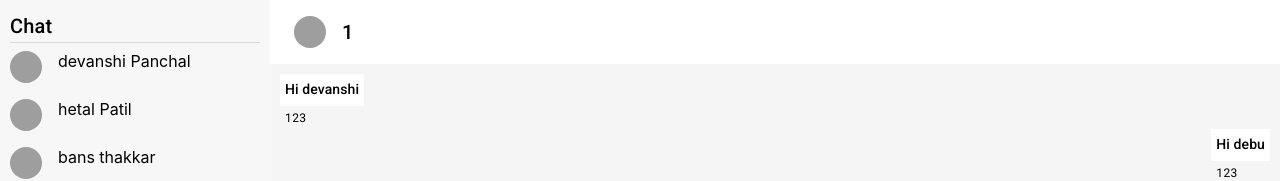
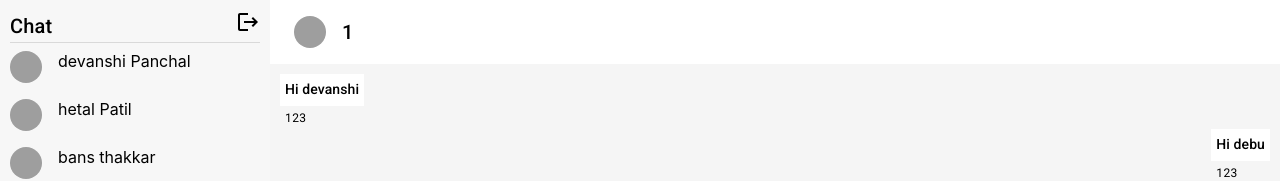
Before and after one commit to DEVANSHI-PANCHAL/Real-Time-Private-chat-app, a React (Create React App) app in the folder client/: page /1/1 in a window 1280 px wide. Shown: the top 181 px of the page. Built offline with nearby package versions, Linux system fonts and the light colour scheme; grey boxes are pictures that could not be loaded.

Commit message:
Logout icon

```diff
--- a/client/src/components/SideBar.js
+++ b/client/src/components/SideBar.js
@@ -1,5 +1,6 @@
 import React from 'react'
-import {Box,Typography,Divider} from '@mui/material'
+import {Box,Typography,Divider,Stack} from '@mui/material'
+import LogoutIcon from '@mui/icons-material/Logout';
 import UserCard from './UserCard'
 const SideBar = () => {
 
@@ -16,7 +17,12 @@
     height="100vh"
     width="250px"
     padding="10px">
+        <Stack direction="row"
+        justifyContent="space-between">
         <Typography variant="h6">Chat</Typography>
+        <LogoutIcon/>
+        </Stack>
+
         <Divider />
         {
             users.map(item=>{
```
